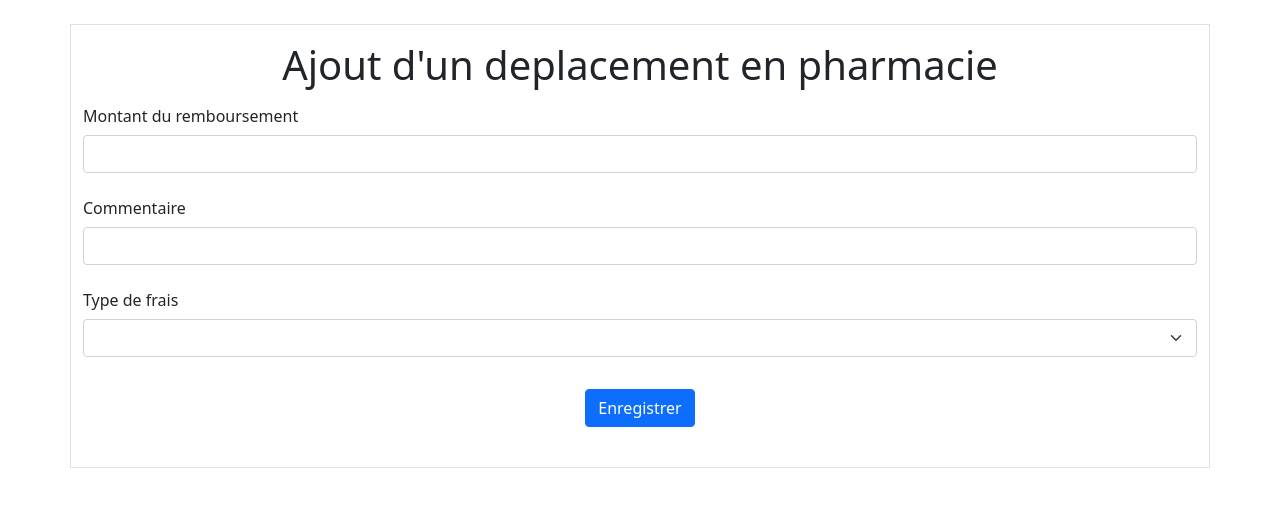
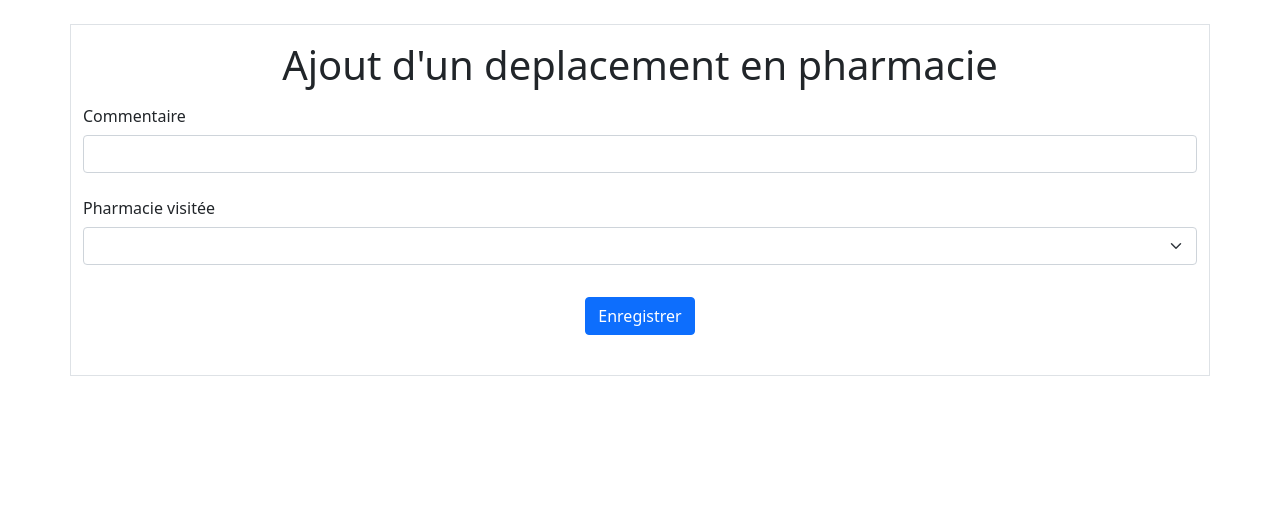
Before and after one commit to RafaelCoppe/GestionFraisGSB, a PHP site: template view/deplacementsPharmacies/ajoutDeplacement.php in a window 1280 px wide. Shown: the part 56-563 px from the top of the page. Run offline with PHP 8.4, Linux system fonts and the light colour scheme; the template is opened without the code that fills it, so the values that code supplies are empty.

Commit message:
Création du formulaire

```diff
--- a/controller/DeplacementsPharmacieController.php
+++ b/controller/DeplacementsPharmacieController.php
@@ -6,8 +6,10 @@ class DeplacementsPharmacieController extends Controller
     {
         parent::__construct();
         require_once(ROOT . '/model/repository/DeplacementPharmacieRepository.php');
+        require_once(ROOT . '/model/repository/PharmacieRepository.php');
         require_once(ROOT . '/model/entity/DeplacementPharmacie.php');
         require_once(ROOT . '/model/entity/Pharmacie.php');
+        require_once(ROOT . '/model/entity/Ville.php');
         require_once(ROOT . '/model/entity/Produit.php');
     }
     public function ajoutDeplacementPharmacieForm()
--- a/model/repository/PharmacieRepository.php
+++ b/model/repository/PharmacieRepository.php
@@ -28,9 +28,9 @@ class PharmacieRepository extends Repository
     {
         $lesPharmacies = array();
         $db = $this->dbConnect();
-        $req = $db->prepare("select pharmacie.*, ville_france.nom AS nomVille, ville_france.ville_code_postal AS CPVille
+        $req = $db->prepare("select pharmacie.*, ville_france.ville_nom_simple AS nomVille, ville_france.ville_code_postal AS CPVille
         from pharmacie
-        JOIN ville_france ON pharmacie.id_ville = ville_france.id");
+        JOIN ville_france ON pharmacie.id_ville = ville_france.ville_id");
         // on demande l'exécution de la requête
         $req->execute();
         $lesEnregs = $req->fetchAll();
@@ -40,7 +40,6 @@ class PharmacieRepository extends Repository
                 $enreg->nom,
                 $enreg->adresse,
                 new Ville($enreg->id_ville, $enreg->nomVille, $enreg->CPVille),
-                null
             );
             array_push($lesPharmacies, $unePharmacie);
         }
--- a/view/deplacementsPharmacies/ajoutDeplacement.php
+++ b/view/deplacementsPharmacies/ajoutDeplacement.php
@@ -1,11 +1,5 @@
 <h1 class="text-center">Ajout d'un deplacement en pharmacie</h1>
-<form action="index.php?action=ajoutDemRembTrait" method='post'>
-    <div class="row mb-3">
-        <label for="montant" class="col-lg-4 col-form-label">Montant du remboursement</label>
-        <div class="col-sm-12">
-            <input type="text" class="form-control" name="montant" value="<?php if (isset($_POST['montant']) == true) echo $_POST['montant']; ?>" id="montant">
-        </div>
-    </div>
+<form action="index.php?action=ajoutDepPharmaFormTrait" method='post'>
     <div class="row mb-3">
         <label for="comment" class="col-lg-4 col-form-label">Commentaire</label>
         <div class="col-sm-12">
@@ -13,14 +7,14 @@
         </div>
     </div>
     <div class="row mb-3">
-        <label for="typeFrais" class="col-lg-4 col-form-label">Type de frais</label>
+        <label for="pharmacie" class="col-lg-4 col-form-label">Pharmacie visitée</label>
         <div class="col-sm-12">
             <!-- liste déroulante -->
             <select class="form-select form-select-md" name="pharmacie">
                 <?php foreach ($lesPharmacies as $unePharma) {
                     $id = $unePharma->getId();
                     $lib = $unePharma->getNom() . ", " . $unePharma->GetAdresse() . " " . $unePharma->getLaVille()->GetCodePostal() . " " . $unePharma->getLaVille()->GetNom();
-                    if (isset($_POST['typeFrais']) == true && $_POST['typeFrais'] == $unType->getId())
+                    if (isset($_POST['pharmacie']) == true && $_POST['pharmacie'] == $unePharma->getId())
                         echo ("<option selected value=$id>$lib</option>");
                     else
                         echo ("<option value=$id>$lib</option>");
```
